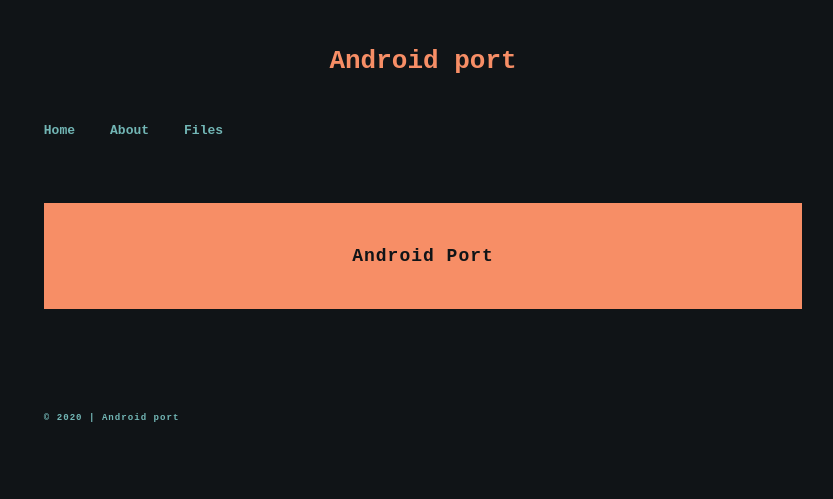
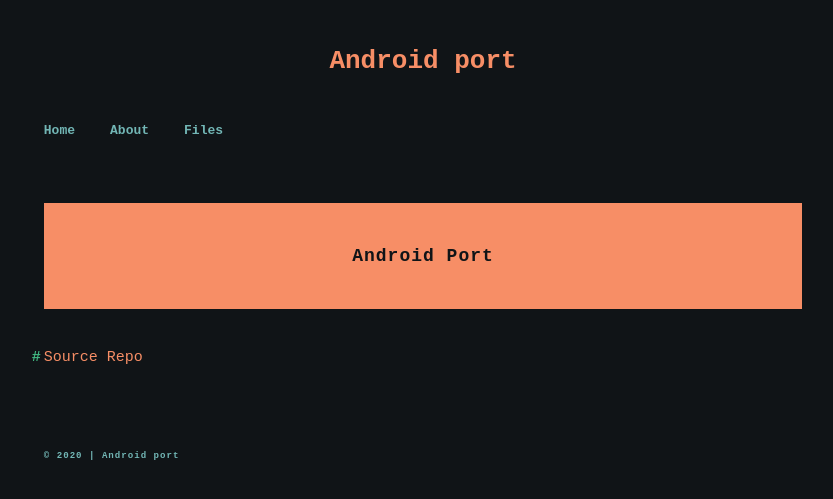
Before and after one commit to koumaza/android, a Jekyll site: the page built from index.html, in a window 1280 px wide. Shown: the top 499 px of the page, without its empty margins (217-1050 px from the left). Built offline with Jekyll 4.4.1, drawn with Linux system fonts in a browser that asks for light colours; the list of posts is cut into pages by our own code.

Commit message:
Update index.html

```diff
--- a/index.html
+++ b/index.html
@@ -2,6 +2,8 @@
 title: Android Port
 layout: collections_layout
 ---
+<a href="https://github.com/koumaza/android/tree/gh-pages">Source Repo</a>
+
 
 {% for post in site.posts %}
 <a href="{{site.baseurl}}{{post.url}}">{{post.title}}</a>
```
